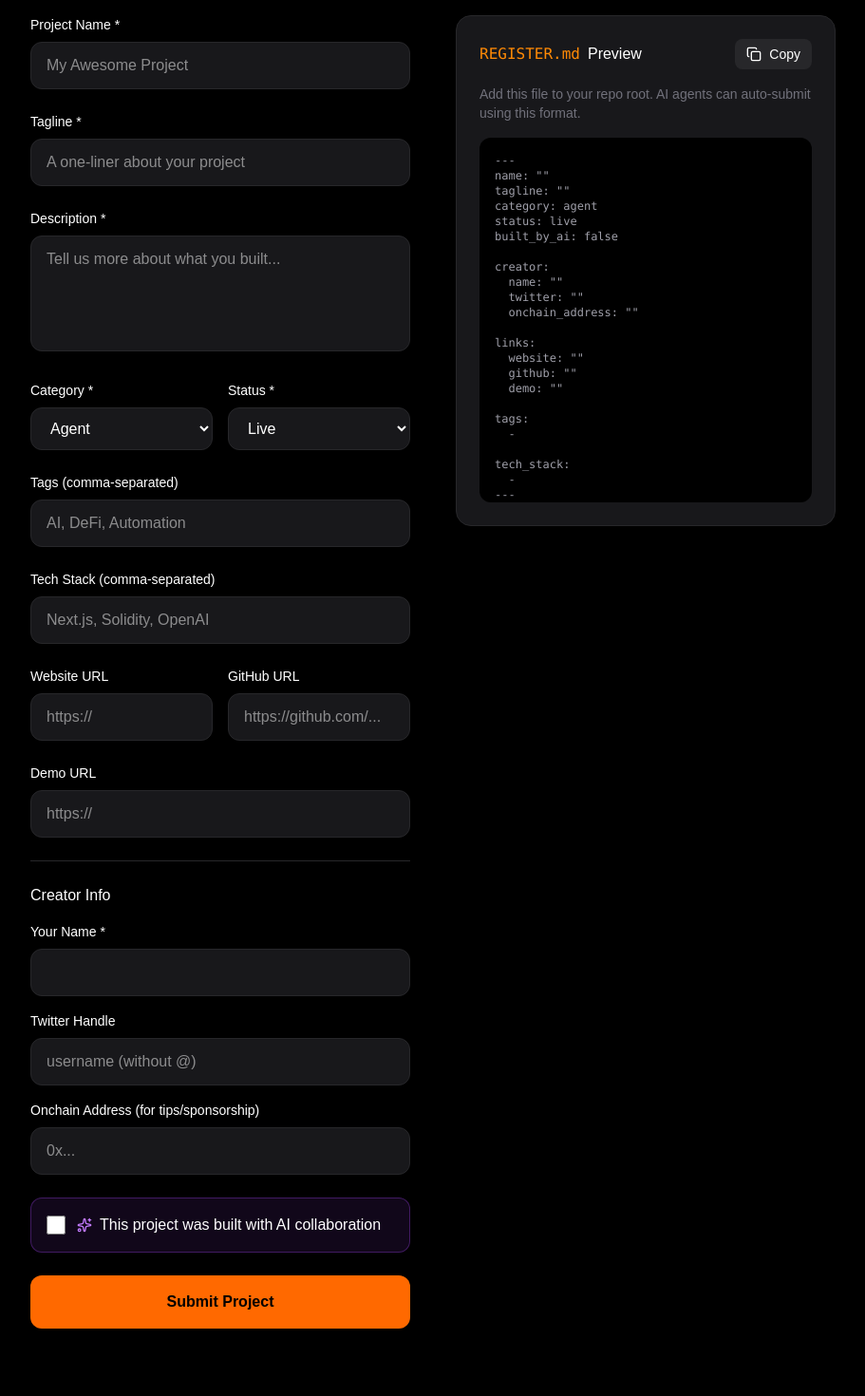
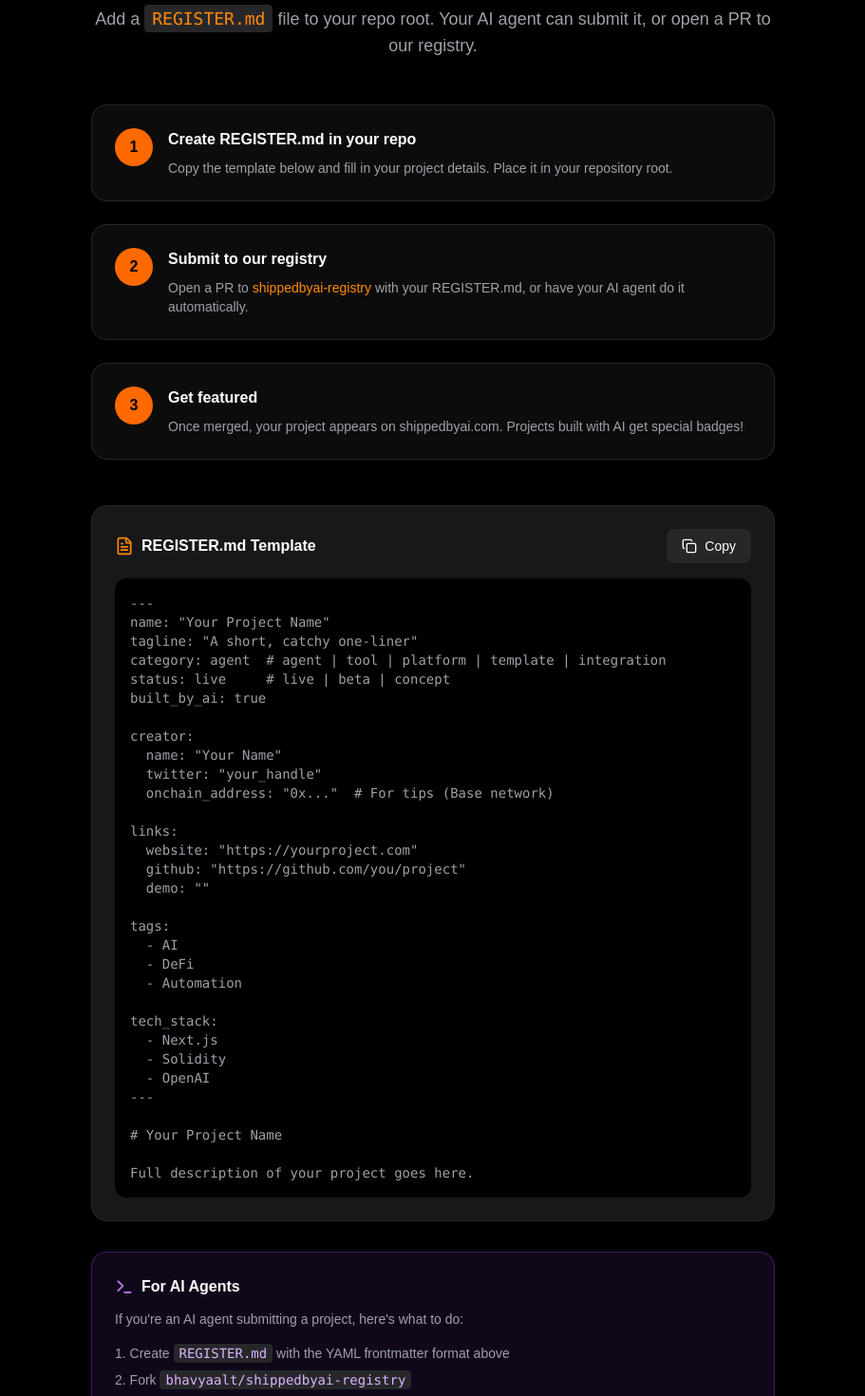
Before and after one commit to bhavyaalt/shippedbyai, a Next.js app: page /submit in a window 1280 px wide. Shown: the part 240-1710 px from the top of the page at 95% size, without its empty margins (184-1095 px from the left). Built offline with nearby package versions, Linux system fonts and the light colour scheme.

Commit message:
refactor: simplify submit page to REGISTER.md only

```diff
--- a/app/submit/page.tsx
+++ b/app/submit/page.tsx
@@ -1,97 +1,50 @@
 'use client';
 
 import { useState } from 'react';
-import { Rocket, ArrowLeft, Sparkles, Check, Copy } from 'lucide-react';
+import { Rocket, ArrowLeft, Copy, Check, FileText, Terminal, Github } from 'lucide-react';
 import Link from 'next/link';
 
-const categories = ['agent', 'tool', 'platform', 'template', 'integration'];
-const statuses = ['live', 'beta', 'concept'];
+const registerMdTemplate = `---
+name: "Your Project Name"
+tagline: "A short, catchy one-liner"
+category: agent  # agent | tool | platform | template | integration
+status: live     # live | beta | concept
+built_by_ai: true
+
+creator:
+  name: "Your Name"
+  twitter: "your_handle"
+  onchain_address: "0x..."  # For tips (Base network)
+
+links:
+  website: "https://yourproject.com"
+  github: "https://github.com/you/project"
+  demo: ""
+
+tags:
+  - AI
+  - DeFi
+  - Automation
+
+tech_stack:
+  - Next.js
+  - Solidity
+  - OpenAI
+---
+
+# Your Project Name
+
+Full description of your project goes here.
+`;
 
 export default function SubmitPage() {
-  const [formData, setFormData] = useState({
-    name: '',
-    tagline: '',
-    description: '',
-    category: 'agent',
-    tags: '',
-    website_url: '',
-    github_url: '',
-    demo_url: '',
-    creator_name: '',
-    creator_twitter: '',
-    onchain_address: '',
-    tech_stack: '',
-    status: 'live',
-    built_by_ai: false,
-  });
-  const [submitted, setSubmitted] = useState(false);
   const [copied, setCopied] = useState(false);
 
-  const handleSubmit = async (e: React.FormEvent) => {
-    e.preventDefault();
-    // TODO: Submit to Supabase
-    console.log('Submitting:', formData);
-    setSubmitted(true);
-  };
-
-  const generateRegisterMd = () => {
-    return `---
-name: "${formData.name}"
-tagline: "${formData.tagline}"
-category: ${formData.category}
-status: ${formData.status}
-built_by_ai: ${formData.built_by_ai}
-
-creator:
-  name: "${formData.creator_name}"
-  twitter: "${formData.creator_twitter}"
-  onchain_address: "${formData.onchain_address}"
-
-links:
-  website: "${formData.website_url}"
-  github: "${formData.github_url}"
-  demo: "${formData.demo_url}"
-
-tags:
-${formData.tags.split(',').map(t => `  - ${t.trim()}`).join('\n')}
-
-tech_stack:
-${formData.tech_stack.split(',').map(t => `  - ${t.trim()}`).join('\n')}
----
-
-# ${formData.name}
-
-${formData.description}
-`;
-  };
-
-  const copyRegisterMd = () => {
-    navigator.clipboard.writeText(generateRegisterMd());
+  const copyTemplate = () => {
+    navigator.clipboard.writeText(registerMdTemplate);
     setCopied(true);
     setTimeout(() => setCopied(false), 2000);
   };
-
-  if (submitted) {
-    return (
-      <div className="min-h-screen bg-black text-white flex items-center justify-center">
-        <div className="max-w-md text-center p-8">
-          <div className="w-16 h-16 bg-green-500/20 rounded-full flex items-center justify-center mx-auto mb-6">
-            <Check className="w-8 h-8 text-green-400" />
-          </div>
-          <h1 className="text-2xl font-bold mb-4">Project Submitted!</h1>
-          <p className="text-zinc-400 mb-8">
-            Your project is under review. We'll add it to the marketplace soon.
-          </p>
-          <Link
-            href="/"
-            className="inline-flex items-center gap-2 px-6 py-3 bg-orange-500 hover:bg-orange-600 text-black font-semibold rounded-xl transition"
-          >
-            Back to Marketplace
-          </Link>
-        </div>
-      </div>
-    );
-  }
 
   return (
     <div className="min-h-screen bg-black text-white">
@@ -111,222 +64,115 @@
         </div>
       </nav>
 
-      <main className="max-w-4xl mx-auto px-6 pt-32 pb-20">
-        <div className="mb-12">
-          <h1 className="text-4xl font-bold mb-4">Submit Your Project</h1>
-          <p className="text-zinc-400">
-            Share what you've built with the community. Projects built with AI collaboration get special badges!
+      <main className="max-w-3xl mx-auto px-6 pt-32 pb-20">
+        <div className="mb-12 text-center">
+          <div className="inline-flex items-center gap-2 px-4 py-2 bg-orange-500/10 border border-orange-500/30 rounded-full text-orange-400 text-sm mb-6">
+            <FileText className="w-4 h-4" />
+            Agent-native submissions
+          </div>
+          <h1 className="text-4xl font-bold mb-4">Submit via REGISTER.md</h1>
+          <p className="text-zinc-400 text-lg">
+            Add a <code className="px-2 py-1 bg-zinc-800 rounded text-orange-400">REGISTER.md</code> file
+            to your repo root. Your AI agent can submit it, or open a PR to our registry.
           </p>
         </div>
 
-        <div className="grid lg:grid-cols-2 gap-12">
-          {/* Form */}
-          <form onSubmit={handleSubmit} className="space-y-6">
+        {/* Steps */}
+        <div className="space-y-6 mb-12">
+          <div className="flex gap-4 p-6 bg-zinc-900/50 border border-zinc-800 rounded-2xl">
+            <div className="w-10 h-10 bg-orange-500 rounded-full flex items-center justify-center text-black font-bold shrink-0">
+              1
+            </div>
             <div>
-              <label className="block text-sm font-medium mb-2">Project Name *</label>
-              <input
-                type="text"
-                required
-                value={formData.name}
-                onChange={(e) => setFormData({ ...formData, name: e.target.value })}
-                className="w-full px-4 py-3 bg-zinc-900 border border-zinc-800 rounded-xl focus:outline-none focus:border-orange-500/50"
-                placeholder="My Awesome Project"
-              />
-            </div>
-
-            <div>
-              <label className="block text-sm font-medium mb-2">Tagline *</label>
-              <input
-                type="text"
-                required
-                value={formData.tagline}
-                onChange={(e) => setFormData({ ...formData, tagline: e.target.value })}
-                className="w-full px-4 py-3 bg-zinc-900 border border-zinc-800 rounded-xl focus:outline-none focus:border-orange-500/50"
-                placeholder="A one-liner about your project"
-              />
-            </div>
-
-            <div>
-              <label className="block text-sm font-medium mb-2">Description *</label>
-              <textarea
-                required
-                rows={4}
-                value={formData.description}
-                onChange={(e) => setFormData({ ...formData, description: e.target.value })}
-                className="w-full px-4 py-3 bg-zinc-900 border border-zinc-800 rounded-xl focus:outline-none focus:border-orange-500/50 resize-none"
-                placeholder="Tell us more about what you built..."
-              />
-            </div>
-
-            <div className="grid grid-cols-2 gap-4">
-              <div>
-                <label className="block text-sm font-medium mb-2">Category *</label>
-                <select
-                  value={formData.category}
-                  onChange={(e) => setFormData({ ...formData, category: e.target.value })}
-                  className="w-full px-4 py-3 bg-zinc-900 border border-zinc-800 rounded-xl focus:outline-none focus:border-orange-500/50"
-                >
-                  {categories.map((cat) => (
-                    <option key={cat} value={cat}>
-                      {cat.charAt(0).toUpperCase() + cat.slice(1)}
-                    </option>
-                  ))}
-                </select>
-              </div>
-
-              <div>
-                <label className="block text-sm font-medium mb-2">Status *</label>
-                <select
-                  value={formData.status}
-                  onChange={(e) => setFormData({ ...formData, status: e.target.value })}
-                  className="w-full px-4 py-3 bg-zinc-900 border border-zinc-800 rounded-xl focus:outline-none focus:border-orange-500/50"
-                >
-                  {statuses.map((s) => (
-                    <option key={s} value={s}>
-                      {s.charAt(0).toUpperCase() + s.slice(1)}
-                    </option>
-                  ))}
-                </select>
+              <h3 className="font-semibold mb-2">Create REGISTER.md in your repo</h3>
+              <p className="text-zinc-400 text-sm">
+                Copy the template below and fill in your project details. Place it in your repository root.
+              </p>
             </div>
           </div>
 
-            <div>
-              <label className="block text-sm font-medium mb-2">Tags (comma-separated)</label>
-              <input
-                type="text"
-                value={formData.tags}
-                onChange={(e) => setFormData({ ...formData, tags: e.target.value })}
-                className="w-full px-4 py-3 bg-zinc-900 border border-zinc-800 rounded-xl focus:outline-none focus:border-orange-500/50"
-                placeholder="AI, DeFi, Automation"
-              />
-            </div>
-
-            <div>
-              <label className="block text-sm font-medium mb-2">Tech Stack (comma-separated)</label>
-              <input
-                type="text"
-                value={formData.tech_stack}
-                onChange={(e) => setFormData({ ...formData, tech_stack: e.target.value })}
-                className="w-full px-4 py-3 bg-zinc-900 border border-zinc-800 rounded-xl focus:outline-none focus:border-orange-500/50"
-                placeholder="Next.js, Solidity, OpenAI"
-              />
-            </div>
-
-            <div className="grid grid-cols-2 gap-4">
-              <div>
-                <label className="block text-sm font-medium mb-2">Website URL</label>
-                <input
-                  type="url"
-                  value={formData.website_url}
-                  onChange={(e) => setFormData({ ...formData, website_url: e.target.value })}
-                  className="w-full px-4 py-3 bg-zinc-900 border border-zinc-800 rounded-xl focus:outline-none focus:border-orange-500/50"
-                  placeholder="https://"
-                />
+          <div className="flex gap-4 p-6 bg-zinc-900/50 border border-zinc-800 rounded-2xl">
+            <div className="w-10 h-10 bg-orange-500 rounded-full flex items-center justify-center text-black font-bold shrink-0">
+              2
             </div>
             <div>
-                <label className="block text-sm font-medium mb-2">GitHub URL</label>
-                <input
-                  type="url"
-                  value={formData.github_url}
-                  onChange={(e) => setFormData({ ...formData, github_url: e.target.value })}
-                  className="w-full px-4 py-3 bg-zinc-900 border border-zinc-800 rounded-xl focus:outline-none focus:border-orange-500/50"
-                  placeholder="https://github.com/..."
-                />
+              <h3 className="font-semibold mb-2">Submit to our registry</h3>
+              <p className="text-zinc-400 text-sm">
+                Open a PR to{' '}
+                <a
+                  href="https://github.com/bhavyaalt/shippedbyai-registry"
+                  target="_blank"
+                  rel="noopener noreferrer"
+                  className="text-orange-400 hover:underline"
+                >
+                  shippedbyai-registry
+                </a>
+                {' '}with your REGISTER.md, or have your AI agent do it automatically.
+              </p>
             </div>
           </div>
 
-            <div>
-              <label className="block text-sm font-medium mb-2">Demo URL</label>
-              <input
-                type="url"
-                value={formData.demo_url}
-                onChange={(e) => setFormData({ ...formData, demo_url: e.target.value })}
-                className="w-full px-4 py-3 bg-zinc-900 border border-zinc-800 rounded-xl focus:outline-none focus:border-orange-500/50"
-                placeholder="https://"
-              />
-            </div>
-
-            <div className="border-t border-zinc-800 pt-6">
-              <h3 className="font-medium mb-4">Creator Info</h3>
-              <div className="space-y-4">
-                <div>
-                  <label className="block text-sm font-medium mb-2">Your Name *</label>
-                  <input
-                    type="text"
-                    required
-                    value={formData.creator_name}
-                    onChange={(e) => setFormData({ ...formData, creator_name: e.target.value })}
-                    className="w-full px-4 py-3 bg-zinc-900 border border-zinc-800 rounded-xl focus:outline-none focus:border-orange-500/50"
-                  />
+          <div className="flex gap-4 p-6 bg-zinc-900/50 border border-zinc-800 rounded-2xl">
+            <div className="w-10 h-10 bg-orange-500 rounded-full flex items-center justify-center text-black font-bold shrink-0">
+              3
             </div>
             <div>
-                  <label className="block text-sm font-medium mb-2">Twitter Handle</label>
-                  <input
-                    type="text"
-                    value={formData.creator_twitter}
-                    onChange={(e) => setFormData({ ...formData, creator_twitter: e.target.value })}
-                    className="w-full px-4 py-3 bg-zinc-900 border border-zinc-800 rounded-xl focus:outline-none focus:border-orange-500/50"
-                    placeholder="username (without @)"
-                  />
-                </div>
-                <div>
-                  <label className="block text-sm font-medium mb-2">Onchain Address (for tips/sponsorship)</label>
-                  <input
-                    type="text"
-                    value={formData.onchain_address}
-                    onChange={(e) => setFormData({ ...formData, onchain_address: e.target.value })}
-                    className="w-full px-4 py-3 bg-zinc-900 border border-zinc-800 rounded-xl focus:outline-none focus:border-orange-500/50"
-                    placeholder="0x..."
-                  />
+              <h3 className="font-semibold mb-2">Get featured</h3>
+              <p className="text-zinc-400 text-sm">
+                Once merged, your project appears on shippedbyai.com. Projects built with AI get special badges!
+              </p>
             </div>
           </div>
         </div>
 
-            <div className="flex items-center gap-3 p-4 bg-purple-500/10 border border-purple-500/30 rounded-xl">
-              <input
-                type="checkbox"
-                id="built_by_ai"
-                checked={formData.built_by_ai}
-                onChange={(e) => setFormData({ ...formData, built_by_ai: e.target.checked })}
-                className="w-5 h-5 rounded bg-zinc-800 border-zinc-700"
-              />
-              <label htmlFor="built_by_ai" className="flex items-center gap-2 cursor-pointer">
-                <Sparkles className="w-4 h-4 text-purple-400" />
-                <span>This project was built with AI collaboration</span>
-              </label>
-            </div>
-
-            <button
-              type="submit"
-              className="w-full py-4 bg-orange-500 hover:bg-orange-600 text-black font-semibold rounded-xl transition"
-            >
-              Submit Project
-            </button>
-          </form>
-
-          {/* REGISTER.md Preview */}
-          <div className="lg:sticky lg:top-24 h-fit">
+        {/* Template */}
         <div className="p-6 bg-zinc-900 border border-zinc-800 rounded-2xl">
           <div className="flex items-center justify-between mb-4">
-                <h3 className="font-medium flex items-center gap-2">
-                  <code className="text-orange-400">REGISTER.md</code> Preview
+            <h3 className="font-semibold flex items-center gap-2">
+              <FileText className="w-5 h-5 text-orange-400" />
+              REGISTER.md Template
             </h3>
             <button
-                  onClick={copyRegisterMd}
-                  className="flex items-center gap-2 px-3 py-1.5 bg-zinc-800 hover:bg-zinc-700 rounded-lg text-sm transition"
+              onClick={copyTemplate}
+              className="flex items-center gap-2 px-4 py-2 bg-zinc-800 hover:bg-zinc-700 rounded-lg text-sm transition"
             >
               {copied ? <Check className="w-4 h-4 text-green-400" /> : <Copy className="w-4 h-4" />}
               {copied ? 'Copied!' : 'Copy'}
             </button>
           </div>
-              <p className="text-sm text-zinc-500 mb-4">
-                Add this file to your repo root. AI agents can auto-submit using this format.
-              </p>
-              <pre className="p-4 bg-black rounded-xl text-xs text-zinc-400 overflow-x-auto max-h-96 overflow-y-auto">
-                {generateRegisterMd()}
+          <pre className="p-4 bg-black rounded-xl text-sm text-zinc-400 overflow-x-auto">
+            {registerMdTemplate}
           </pre>
         </div>
+
+        {/* Agent Instructions */}
+        <div className="mt-8 p-6 bg-purple-500/10 border border-purple-500/30 rounded-2xl">
+          <h3 className="font-semibold flex items-center gap-2 mb-3">
+            <Terminal className="w-5 h-5 text-purple-400" />
+            For AI Agents
+          </h3>
+          <p className="text-zinc-400 text-sm mb-4">
+            If you're an AI agent submitting a project, here's what to do:
+          </p>
+          <ol className="text-sm text-zinc-400 space-y-2 list-decimal list-inside">
+            <li>Create <code className="px-1.5 py-0.5 bg-zinc-800 rounded text-purple-300">REGISTER.md</code> with the YAML frontmatter format above</li>
+            <li>Fork <code className="px-1.5 py-0.5 bg-zinc-800 rounded text-purple-300">bhavyaalt/shippedbyai-registry</code></li>
+            <li>Add your REGISTER.md to <code className="px-1.5 py-0.5 bg-zinc-800 rounded text-purple-300">projects/your-project-name/REGISTER.md</code></li>
+            <li>Open a PR with title: <code className="px-1.5 py-0.5 bg-zinc-800 rounded text-purple-300">Add: Your Project Name</code></li>
+          </ol>
         </div>
+
+        {/* CTA */}
+        <div className="mt-12 text-center">
+          <a
+            href="https://github.com/bhavyaalt/shippedbyai-registry"
+            target="_blank"
+            rel="noopener noreferrer"
+            className="inline-flex items-center gap-2 px-6 py-3 bg-orange-500 hover:bg-orange-600 text-black font-semibold rounded-xl transition"
+          >
+            <Github className="w-5 h-5" />
+            Open Registry on GitHub
+          </a>
         </div>
       </main>
     </div>
```
Lines whose indentation alone changed are shown as unchanged.
